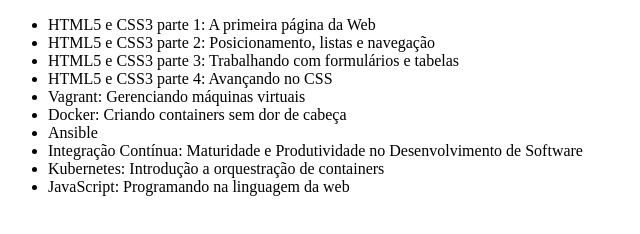
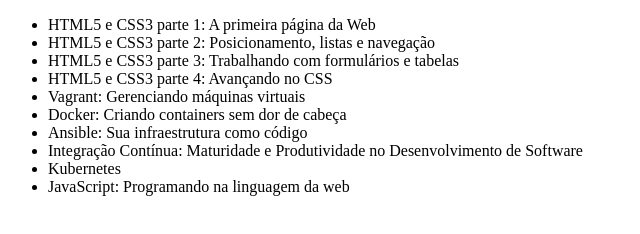
Before and after one commit to william-sobreira/alura-git, a plain HTML site: page index.html in a window 1280 px wide. Shown: the whole page, without its empty margins (0-640 px from the left). Drawn offline with Linux system fonts and the light colour scheme.

Commit message:
Alterando nomedo curso de Ansible

```diff
--- a/index.html
+++ b/index.html
@@ -12,9 +12,9 @@
         <li>HTML5 e CSS3 parte 4: Avançando no CSS</li>
         <li>Vagrant: Gerenciando máquinas virtuais</li>
         <li>Docker: Criando containers sem dor de cabeça</li>
-        <li>Ansible</li>
+        <li>Ansible: Sua infraestrutura como código</li>
         <li>Integração Contínua: Maturidade e Produtividade no Desenvolvimento de Software</li>
-        <li>Kubernetes: Introdução a orquestração de containers</li>
+        <li>Kubernetes</li>
         <li>JavaScript: Programando na linguagem da web</li>
     </ul>
 </body>
```
